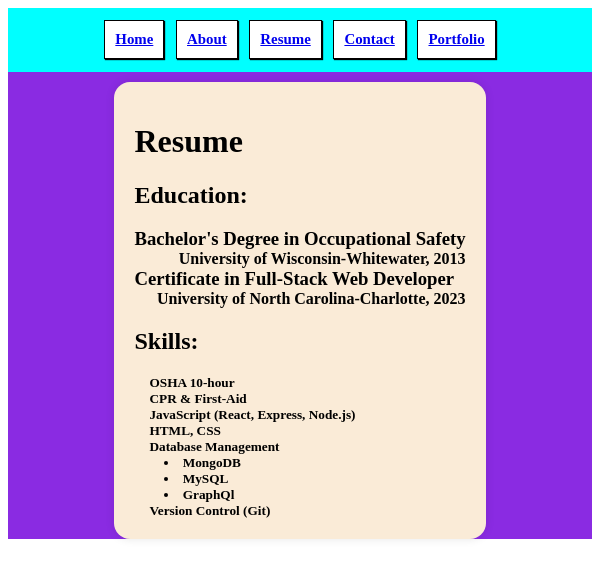
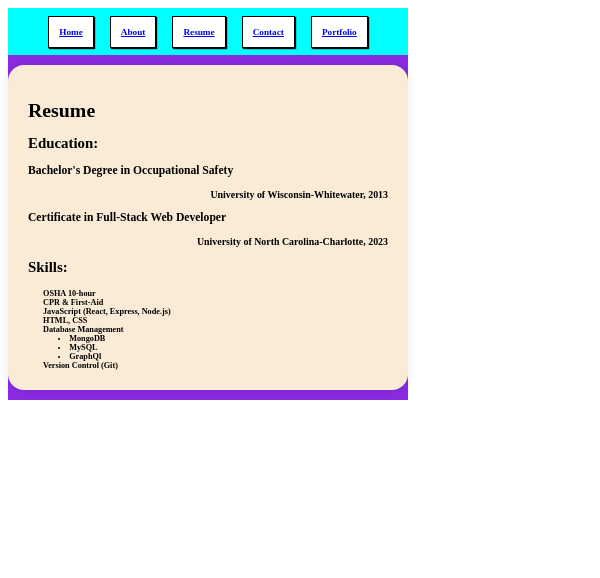
Before and after one commit to spencer1227/nexus-react, a React (Vite) app: page /resume in a window 600 px wide. Shown: the top 578 px of the page. Built offline with nearby package versions, Linux system fonts and the light colour scheme.

Commit message:
add media quieries

```diff
--- a/src/App.css
+++ b/src/App.css
@@ -1,7 +1,6 @@
 .section {
   text-align: center;
 }
-
 
 #tabs {
   display: inline;
@@ -13,6 +12,7 @@
   justify-content: center;
   background-color: blueviolet;
   padding-top: 10px;
+  padding-bottom: 10px;
 }
 
 #app {
@@ -25,3 +25,19 @@
 #app p {
   color: black;
 }
+
+@media screen and (max-width: 600px) {
+  #root {
+      font-size: 62%;
+      width: 400px;
+  }
+  #app {
+      width: 300px;
+  }
+}
+
+@media screen and (min-width: 600px) {
+  #app {
+      width: 500px;
+  }
+}
--- a/src/pages/style/pages.css
+++ b/src/pages/style/pages.css
@@ -6,10 +6,6 @@
   max-width: 550px;
   text-align: left;
   padding: 10px;
-}
-
-.resume h3 {
-  margin: 0;
 }
 
 .resume h4 {
--- a/src/pages/style/tabs.css
+++ b/src/pages/style/tabs.css
@@ -1,23 +1,20 @@
 #navbar {
     text-align: center;
     font-size: 62%;
-
 }
 
 .tabs {
     display: flex;
     justify-content: center;
     background-color: aqua;
-
-
 }
 
 .nav-tab {
     border: 1px solid black;
     background-color: white;
     padding: 10px;
-    margin-left: 1%;
-    margin-right: 1%;
+    margin-left: 2%;
+    margin-right: 2%;
     box-shadow: 1px 1px 1px rgba(0, 0, 0);
 }
 
```
